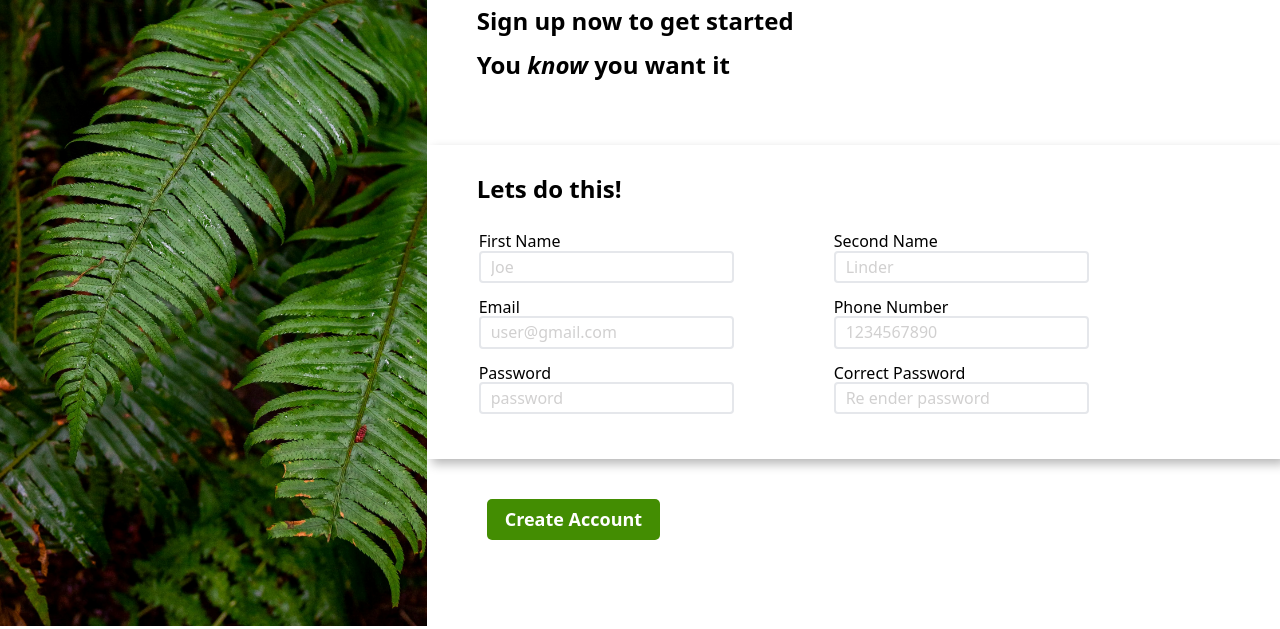
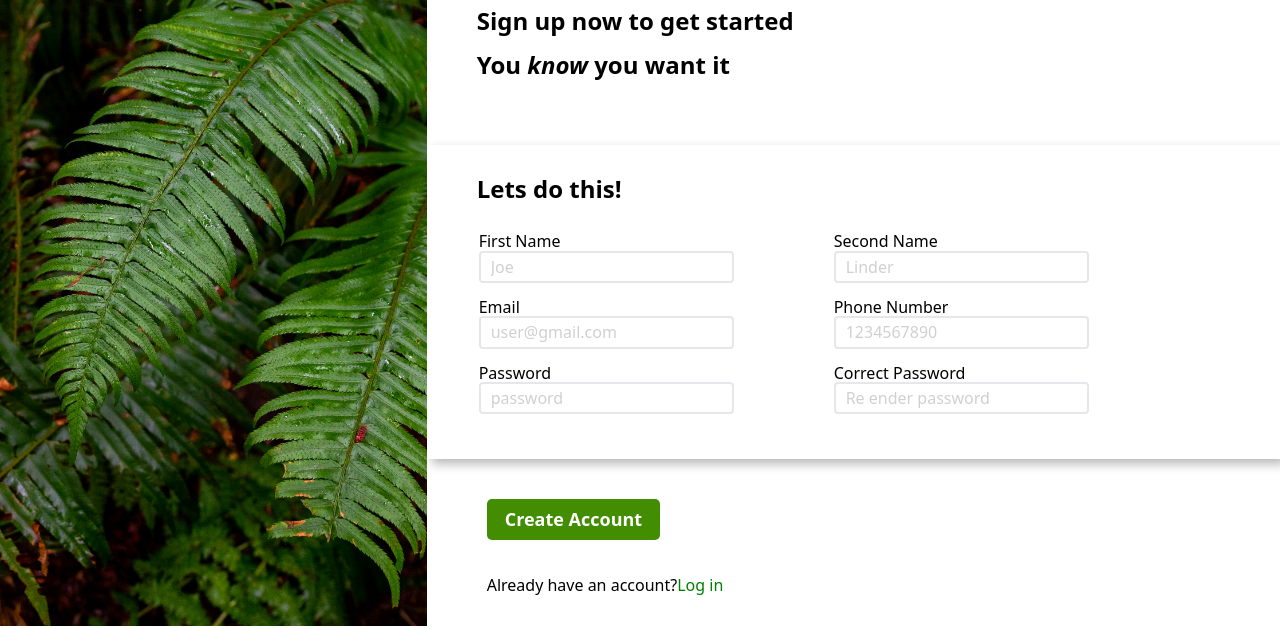
Before and after one commit to thejas2246/sign-up-form, a website: page index.html in a window 1280 px wide. Shown: the part 174-803 px from the top of the page. Drawn offline with nearby package versions, Linux system fonts and the light colour scheme.

Commit message:
Add a text asking for log in

```diff
--- a/index.html
+++ b/index.html
@@ -108,6 +108,9 @@
             </fieldset>
           </div>
           <button type="submit" class="submit-button">Create Account</button>
+          <p style="margin-left: 60px">
+            Already have an account?<span style="color: green">Log in</span>
+          </p>
         </form>
       </div>
     </div>
```
